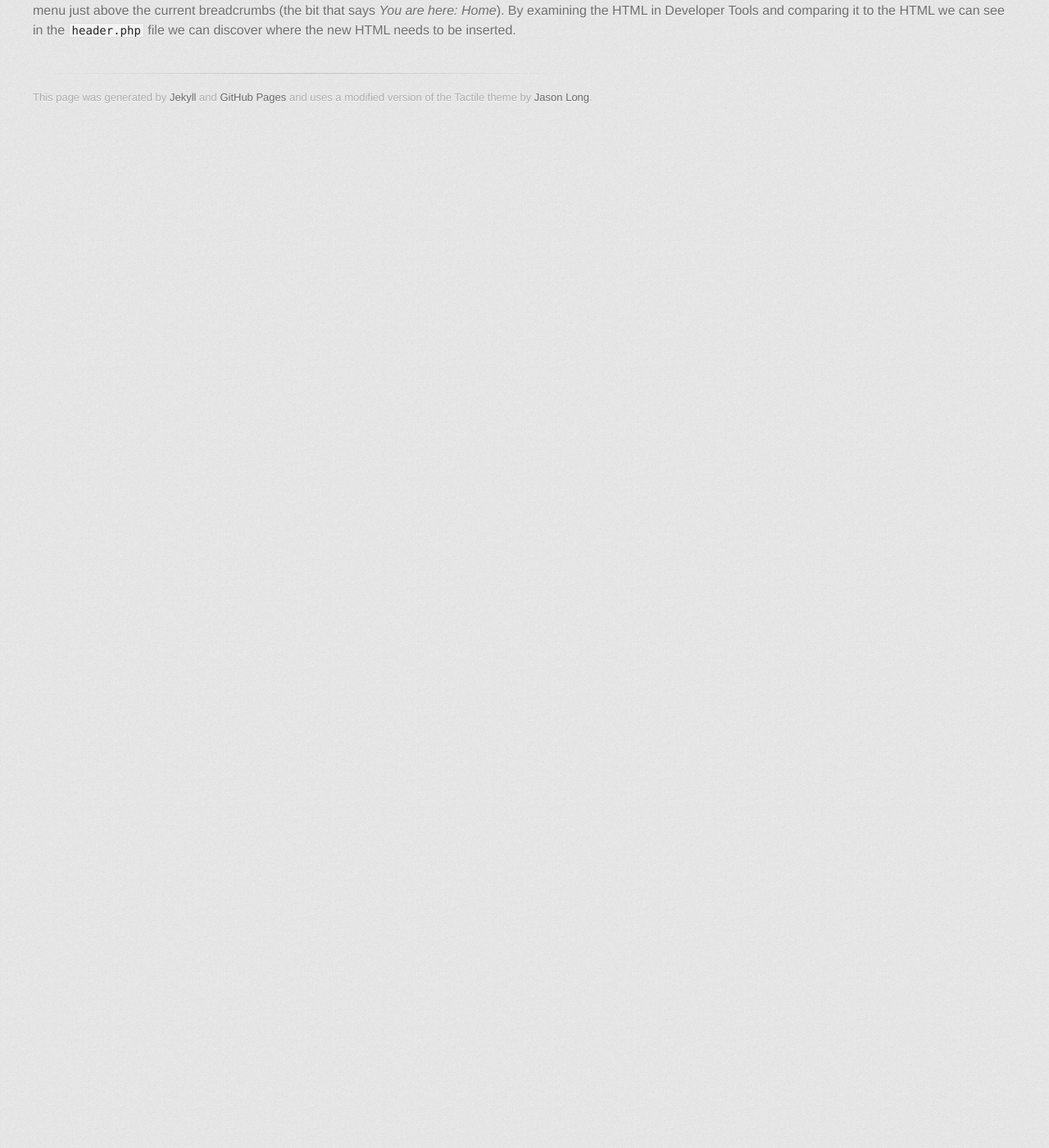
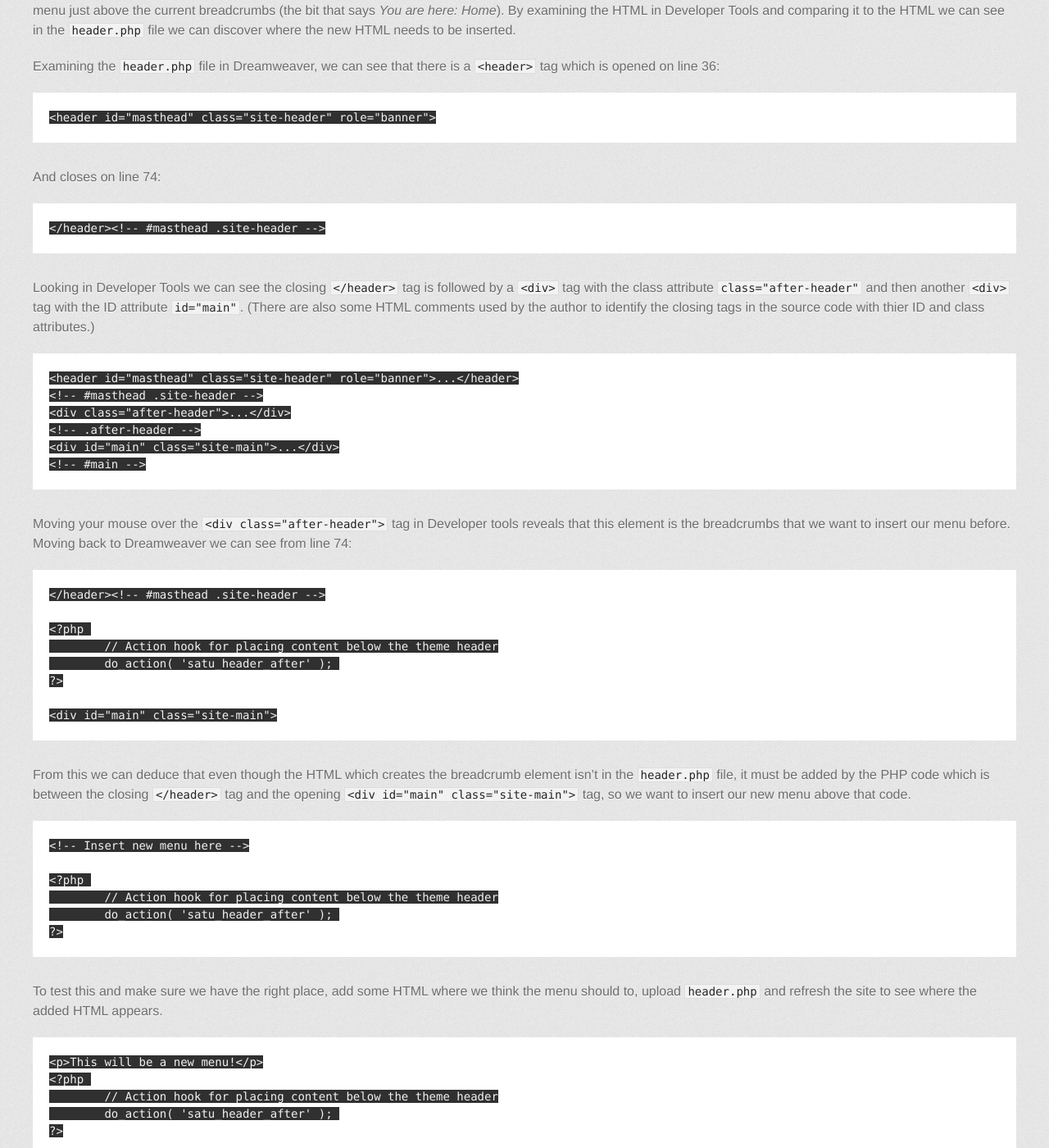
Before and after one commit to drzax/dca-web-short-course, a Jekyll site: the page built from index.md, in a window 1280 px wide and 1400 px high, scrolled down 3174 px. Shown: the whole window at 82% size. Built offline with Jekyll 4.4.1, drawn with Linux system fonts in a browser that asks for light colours; some web fonts are replaced; Markdown is read by kramdown in place of the engine named in the settings; before the commit the page ends 3384 px from its top, so only the background shows below that; some of the changed text lies outside the part shown.

Commit message:
Exercise 5

```diff
--- a/index.md
+++ b/index.md
@@ -94,3 +94,73 @@
 
 #### Part two
 Now that we have verified that our new `header.php` template file is being used, we need to find where in the file to add our new menu. Remember we want to add the menu just above the current breadcrumbs (the bit that says *You are here: Home*). By examining the HTML in Developer Tools and comparing it to the HTML we can see in the `header.php` file we can discover where the new HTML needs to be inserted.
+
+Examining the `header.php` file in Dreamweaver, we can see that there is a `<header>` tag which is opened on line 36:
+
+	<header id="masthead" class="site-header" role="banner">
+
+And closes on line 74:
+
+	</header><!-- #masthead .site-header -->
+
+Looking in Developer Tools we can see the closing `</header>` tag is followed by a `<div>` tag with the class attribute `class="after-header"` and then another `<div>` tag with the ID attribute `id="main"`. (There are also some HTML comments used by the author to identify the closing tags in the source code with thier ID and class attributes.)
+
+	<header id="masthead" class="site-header" role="banner">...</header>
+	<!-- #masthead .site-header -->
+	<div class="after-header">...</div>
+	<!-- .after-header -->
+	<div id="main" class="site-main">...</div>
+	<!-- #main -->
+
+Moving your mouse over the `<div class="after-header">` tag in Developer tools reveals that this element is the breadcrumbs that we want to insert our menu before. Moving back to Dreamweaver we can see from line 74:
+
+	</header><!-- #masthead .site-header -->
+
+	<?php
+		// Action hook for placing content below the theme header
+		do_action( 'satu_header_after' );
+	?>
+
+	<div id="main" class="site-main">
+
+From this we can deduce that even though the HTML which creates the breadcrumb element isn't in the `header.php` file, it must be added by the PHP code which is between the closing `</header>` tag and the opening `<div id="main" class="site-main">` tag, so we want to insert our new menu above that code.
+
+	<!-- Insert new menu here -->
+
+	<?php
+		// Action hook for placing content below the theme header
+		do_action( 'satu_header_after' );
+	?>
+
+To test this and make sure we have the right place, add some HTML where we think the menu should to, upload `header.php` and refresh the site to see where the added HTML appears.
+
+	<p>This will be a new menu!</p>
+	<?php
+		// Action hook for placing content below the theme header
+		do_action( 'satu_header_after' );
+	?>
+
+#### Part three
+Now we have located where in the `header.php` file we need to add our new menu, we need to read the WordPress documentation on [Navigation Menus](http://codex.wordpress.org/Navigation_Menus) to find out how to add a menu area to a template file.
+
+The first step is to create a `functions.php` file for our child theme. This is a PHP file which will contain one function which will register our new menu with WordPress and a call to the `add_action` WordPress function (see the [WordPress function reference](http://codex.wordpress.org/Function_Reference/add_action)). The complete file should look like this:
+
+	<?php
+
+	// A function which registers a navigation menu with WordPress
+	function register_my_menu() {
+	  register_nav_menu('header-menu',__( 'Header Menu' ));
+	}
+
+	// Tell WordPress when to call this function
+	add_action( 'init', 'register_my_menu' );
+
+Second we need to add the menu we created to our `header.php` template. To do this, replace the test content we added previously (`<p>This will be a new menu!</p>`) with a call to the WordPress `wp_nav_menu` function as described in [the documentation](http://codex.wordpress.org/Navigation_Menus#Display_Menus_on_Theme).
+
+	<?php wp_nav_menu( array( 'theme_location' => 'header-menu' ) ); ?>
+
+Upload the new `functions.php` file and our modified `header.php` template and we're ready to use the new menu area in our theme.
+
+#### Part four
+
+We can go back to the WordPress admin area and add the menu we created in step exercise three into our brand new navigation area. Once you've done this and re-loaded the page in a browser, you should see the new menu in the header of the site. Unfortunately, it needs a little styling, so you will need to use your HTML and CSS skills to add some appropriate styles to make it look a bit nicer.
```
